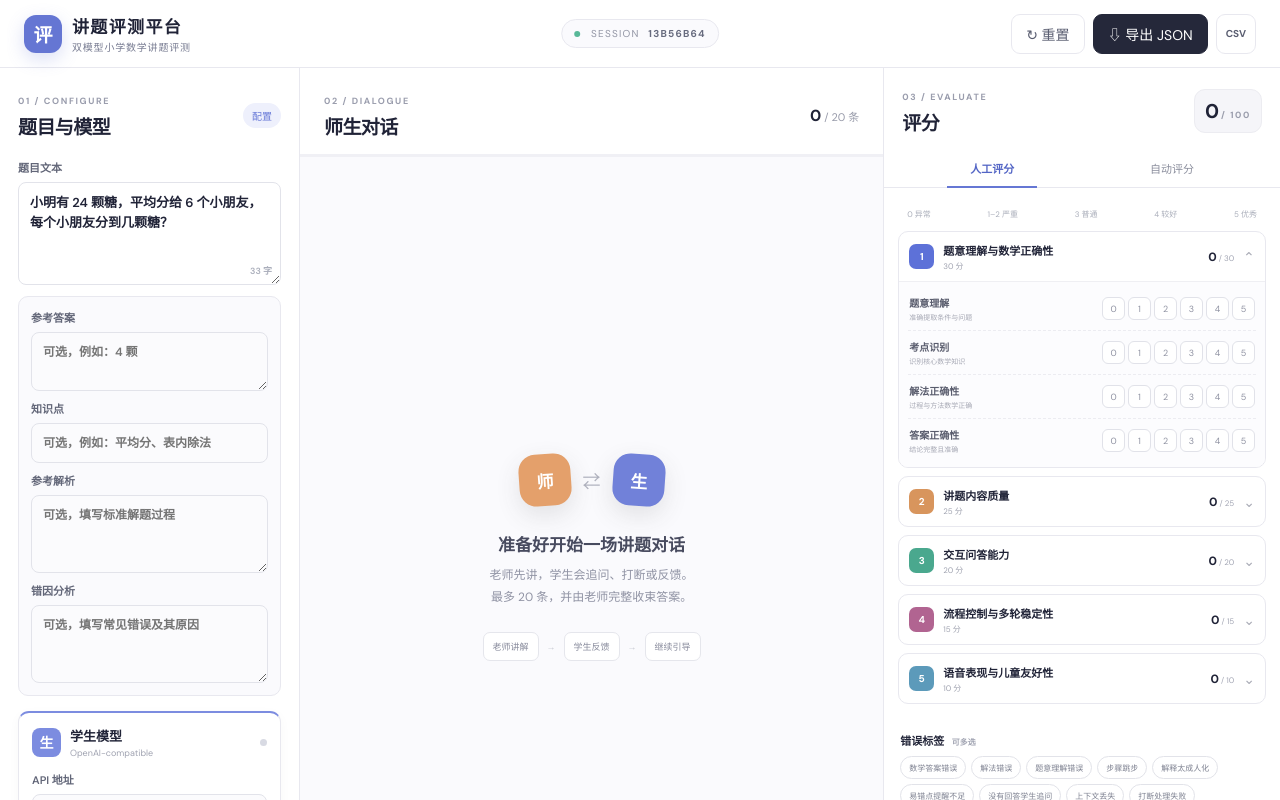
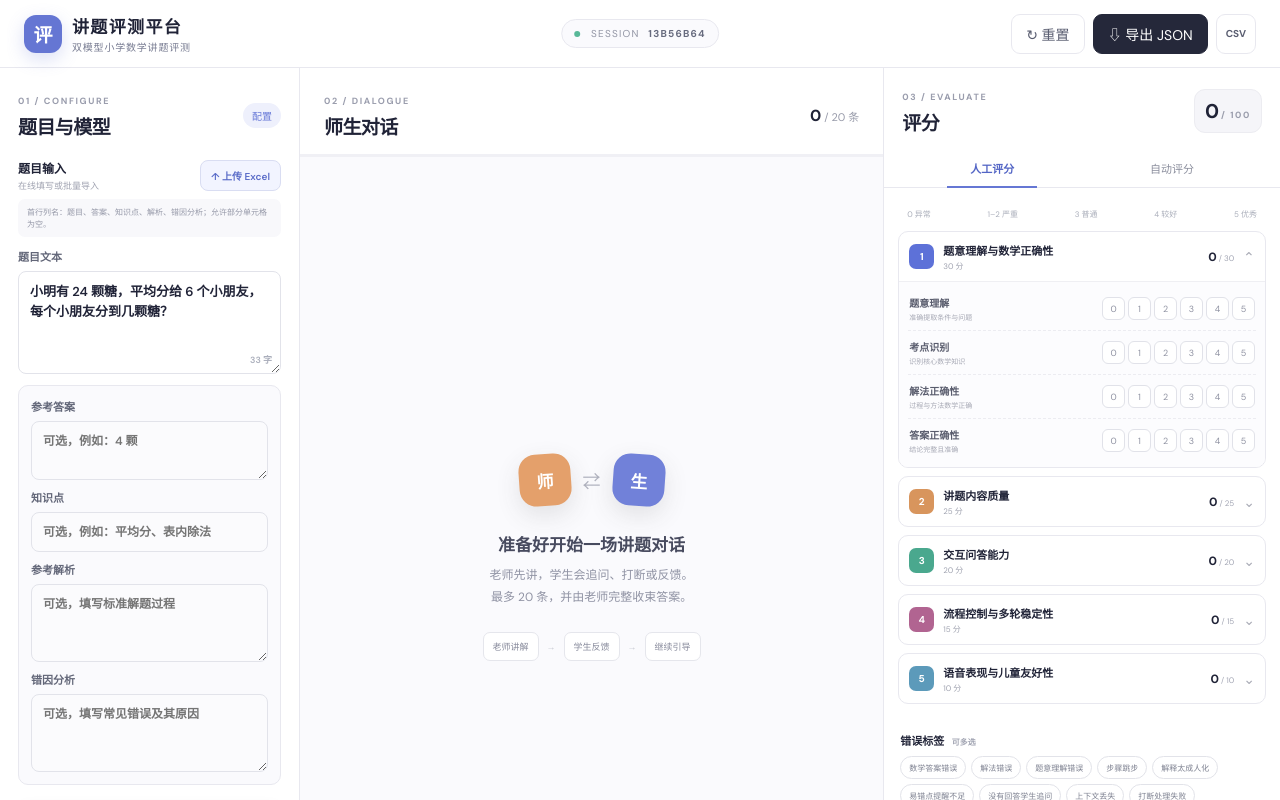
Before and after one commit to beautyUU/jiangti-evaluation-platform, a Next.js app: page / in a window 1280 px wide. Shown: the top 800 px of the page. Built offline with nearby package versions, Linux system fonts and the light colour scheme.

Commit message:
Add Excel question import

```diff
--- a/app/globals.css
+++ b/app/globals.css
@@ -37,6 +37,17 @@ textarea { resize: vertical; }
 .panel-heading small { font-size: 9px; letter-spacing: .18em; color: #9a9dad; font-weight: 700; }
 .panel-heading h2 { margin: 4px 0 0; font-size: 19px; letter-spacing: -.03em; }
 .step-pill { font-size: 10px; background: var(--indigo-soft); color: var(--indigo); border-radius: 20px; padding: 5px 9px; }
+.input-source-bar { display: flex; align-items: center; justify-content: space-between; margin-bottom: 7px; }
+.input-source-bar > div { display: flex; flex-direction: column; gap: 2px; }
+.input-source-bar b { font-size: 12px; }
+.input-source-bar small { font-size: 9px; color: #a0a3b1; }
+.input-source-bar button { border: 1px solid #d9ddf2; color: #596bc8; background: #f2f4ff; border-radius: 8px; padding: 7px 10px; font-size: 10px; font-weight: 600; }
+.input-source-bar button:hover { background: #e9ecfd; }
+.file-input { display: none; }
+.excel-hint { margin: 0 0 11px; padding: 7px 9px; border-radius: 7px; background: #f8f8fb; color: #9497a7; font-size: 8px; line-height: 1.5; }
+.problem-selector { margin-bottom: 11px; }
+.problem-selector select { width: 100%; border: 1px solid #dfe1e9; border-radius: 8px; padding: 9px 30px 9px 10px; background: white; color: #4f5367; font-size: 11px; outline: none; }
+.problem-selector span { color: #4c947d; font-size: 9px; font-weight: 400; }
 
 label { display: flex; flex-direction: column; gap: 7px; color: #626678; font-size: 11px; font-weight: 600; }
 input, textarea { border: 1px solid #e2e3ea; border-radius: 8px; padding: 10px 11px; background: #fbfbfd; color: var(--ink); outline: none; line-height: 1.55; font-size: 12px; transition: .2s; }
--- a/app/page.tsx
+++ b/app/page.tsx
@@ -1,6 +1,7 @@
 "use client";
 
 import { useEffect, useMemo, useRef, useState } from "react";
+import { readSheet } from "read-excel-file/browser";
 import {
   calculateScores, defaultJudgePrompt, defaultStudentPrompt, defaultTeacherPrompt,
   dimensions, emptyScores, errorTags, rubricForPrompt,
@@ -11,6 +12,21 @@ const DEFAULT_ENDPOINT = "https://api.openai.com/v1/chat/completions";
 const MAX_MESSAGES = 20;
 // 老师在奇数轮发言。第 19 条作为兜底收束，确保不会以学生消息截断答案。
 const FINAL_TEACHER_TURN = 19;
+type ProblemInput = {
+  question: string;
+  answer: string;
+  knowledgePoints: string;
+  solutionAnalysis: string;
+  errorAnalysis: string;
+};
+
+const excelHeaderAliases: Record<keyof ProblemInput, string[]> = {
+  question: ["题目", "题干", "题目文本", "问题"],
+  answer: ["答案", "参考答案", "标准答案"],
+  knowledgePoints: ["知识点", "考点", "涉及知识点"],
+  solutionAnalysis: ["解析", "参考解析", "答案解析", "解题过程", "解法"],
+  errorAnalysis: ["错因分析", "错因", "错误原因", "常见错因"],
+};
 const initialConfig = (prompt: string): ModelConfig => ({
   endpoint: DEFAULT_ENDPOINT, apiKey: "", model: "", prompt,
 });
@@ -113,6 +129,9 @@ export default function Home() {
   const [knowledgePoints, setKnowledgePoints] = useState("");
   const [solutionAnalysis, setSolutionAnalysis] = useState("");
   const [errorAnalysis, setErrorAnalysis] = useState("");
+  const [importedProblems, setImportedProblems] = useState<ProblemInput[]>([]);
+  const [selectedProblemIndex, setSelectedProblemIndex] = useState(-1);
+  const [importMessage, setImportMessage] = useState("");
   const [student, setStudent] = useState(() => initialConfig(defaultStudentPrompt));
   const [teacher, setTeacher] = useState(() => initialConfig(defaultTeacherPrompt));
   const [judge, setJudge] = useState(() => initialConfig(defaultJudgePrompt));
@@ -132,6 +151,7 @@ export default function Home() {
   const stopRef = useRef(false);
   const messagesRef = useRef(messages);
   const chatEndRef = useRef<HTMLDivElement>(null);
+  const excelInputRef = useRef<HTMLInputElement>(null);
   useEffect(() => { messagesRef.current = messages; }, [messages]);
   useEffect(() => { chatEndRef.current?.scrollIntoView({ behavior: "smooth" }); }, [messages, running]);
 
@@ -147,6 +167,75 @@ export default function Home() {
   const validate = (config?: ModelConfig) => {
     if (!question.trim()) throw new Error("请先输入题目。");
     if (config && (!config.endpoint.trim() || !config.model.trim())) throw new Error("请填写对应模型的 API 地址和模型名称。");
+  };
+
+  const problemSetters: Record<keyof ProblemInput, (value: string) => void> = {
+    question: setQuestion,
+    answer: setAnswer,
+    knowledgePoints: setKnowledgePoints,
+    solutionAnalysis: setSolutionAnalysis,
+    errorAnalysis: setErrorAnalysis,
+  };
+
+  const updateProblemField = (field: keyof ProblemInput, value: string) => {
+    problemSetters[field](value);
+    if (selectedProblemIndex >= 0) {
+      setImportedProblems((items) => items.map((item, index) =>
+        index === selectedProblemIndex ? { ...item, [field]: value } : item
+      ));
+    }
+  };
+
+  const loadProblem = (problem: ProblemInput, index: number) => {
+    setSelectedProblemIndex(index);
+    setQuestion(problem.question);
+    setAnswer(problem.answer);
+    setKnowledgePoints(problem.knowledgePoints);
+    setSolutionAnalysis(problem.solutionAnalysis);
+    setErrorAnalysis(problem.errorAnalysis);
+    setMessages([]);
+    messagesRef.current = [];
+    setDialogueFinished(false);
+    setAutoEval(null);
+    setScores(emptyScores());
+    setTags([]);
+    setNotes("");
+  };
+
+  const importExcel = async (file: File) => {
+    setError("");
+    setImportMessage("");
+    try {
+      const rows = await readSheet(file);
+      if (rows.length < 2) throw new Error("表格中没有可导入的数据行。");
+      const headers = rows[0].map((cell) => String(cell ?? "").trim().replace(/\s+/g, ""));
+      const fieldIndexes = Object.fromEntries(
+        Object.entries(excelHeaderAliases).map(([field, aliases]) => [
+          field,
+          headers.findIndex((header) => aliases.includes(header)),
+        ]),
+      ) as Record<keyof ProblemInput, number>;
+      if (Object.values(fieldIndexes).every((index) => index < 0)) {
+        throw new Error("没有识别到题目字段。请使用列名：题目、答案、知识点、解析、错因分析。");
+      }
+      const valueAt = (row: readonly unknown[], index: number) =>
+        index < 0 || row[index] === null || row[index] === undefined ? "" : String(row[index]).trim();
+      const problems = rows.slice(1).map((row) => ({
+        question: valueAt(row, fieldIndexes.question),
+        answer: valueAt(row, fieldIndexes.answer),
+        knowledgePoints: valueAt(row, fieldIndexes.knowledgePoints),
+        solutionAnalysis: valueAt(row, fieldIndexes.solutionAnalysis),
+        errorAnalysis: valueAt(row, fieldIndexes.errorAnalysis),
+      })).filter((problem) => Object.values(problem).some(Boolean));
+      if (!problems.length) throw new Error("表格中没有非空的题目数据。");
+      setImportedProblems(problems);
+      loadProblem(problems[0], 0);
+      setImportMessage(`已导入 ${problems.length} 道题，当前显示第 1 题。`);
+    } catch (e) {
+      setError(e instanceof Error ? `Excel 导入失败：${e.message}` : "Excel 导入失败。");
+    } finally {
+      if (excelInputRef.current) excelInputRef.current.value = "";
+    }
   };
 
   const historyFor = (role: "teacher" | "student", history: DialogueMessage[]) =>
@@ -348,22 +437,45 @@ export default function Home() {
       <div className="workspace">
         <aside className="left-panel">
           <div className="panel-heading"><div><small>01 / CONFIGURE</small><h2>题目与模型</h2></div><span className="step-pill">配置</span></div>
+          <div className="input-source-bar">
+            <div><b>题目输入</b><small>在线填写或批量导入</small></div>
+            <input ref={excelInputRef} className="file-input" type="file" accept=".xlsx"
+              onChange={(e) => e.target.files?.[0] && importExcel(e.target.files[0])} />
+            <button onClick={() => excelInputRef.current?.click()}>↑ 上传 Excel</button>
+          </div>
+          <p className="excel-hint">首行列名：题目、答案、知识点、解析、错因分析；允许部分单元格为空。</p>
+          {importedProblems.length > 0 && (
+            <label className="problem-selector">已导入题目
+              <select value={selectedProblemIndex} onChange={(e) => {
+                const index = Number(e.target.value);
+                loadProblem(importedProblems[index], index);
+                setImportMessage(`已切换到第 ${index + 1} 题。`);
+              }}>
+                {importedProblems.map((problem, index) => (
+                  <option key={index} value={index}>
+                    {index + 1}. {problem.question || "题目待补充"}
+                  </option>
+                ))}
+              </select>
+              {importMessage && <span>{importMessage}</span>}
+            </label>
+          )}
           <label className="question-box">题目文本
-            <textarea value={question} onChange={(e) => setQuestion(e.target.value)} rows={4} placeholder="在这里输入一道小学数学题…" />
+            <textarea value={question} onChange={(e) => updateProblemField("question", e.target.value)} rows={4} placeholder="在这里输入一道小学数学题…" />
             <span>{question.length} 字</span>
           </label>
           <div className="problem-extras">
             <label>参考答案
-              <textarea value={answer} onChange={(e) => setAnswer(e.target.value)} rows={2} placeholder="可选，例如：4 颗" />
+              <textarea value={answer} onChange={(e) => updateProblemField("answer", e.target.value)} rows={2} placeholder="可选，例如：4 颗" />
             </label>
             <label>知识点
-              <input value={knowledgePoints} onChange={(e) => setKnowledgePoints(e.target.value)} placeholder="可选，例如：平均分、表内除法" />
+              <input value={knowledgePoints} onChange={(e) => updateProblemField("knowledgePoints", e.target.value)} placeholder="可选，例如：平均分、表内除法" />
             </label>
             <label>参考解析
-              <textarea value={solutionAnalysis} onChange={(e) => setSolutionAnalysis(e.target.value)} rows={3} placeholder="可选，填写标准解题过程" />
+              <textarea value={solutionAnalysis} onChange={(e) => updateProblemField("solutionAnalysis", e.target.value)} rows={3} placeholder="可选，填写标准解题过程" />
             </label>
             <label>错因分析
-              <textarea value={errorAnalysis} onChange={(e) => setErrorAnalysis(e.target.value)} rows={3} placeholder="可选，填写常见错误及其原因" />
+              <textarea value={errorAnalysis} onChange={(e) => updateProblemField("errorAnalysis", e.target.value)} rows={3} placeholder="可选，填写常见错误及其原因" />
             </label>
           </div>
           <ModelCard title="学生模型" icon="生" accent="#7c8ce0" value={student} onChange={setStudent} />
--- a/package.json
+++ b/package.json
@@ -12,7 +12,8 @@
     "next": "^16.2.10",
     "postcss": "^8.5.10",
     "react": "^19.2.7",
-    "react-dom": "^19.2.7"
+    "react-dom": "^19.2.7",
+    "read-excel-file": "^9.2.0"
   },
   "overrides": {
     "postcss": "^8.5.10"
```
Also changed, not shown: 2 other files (tests, documents, lock files or other folders).
